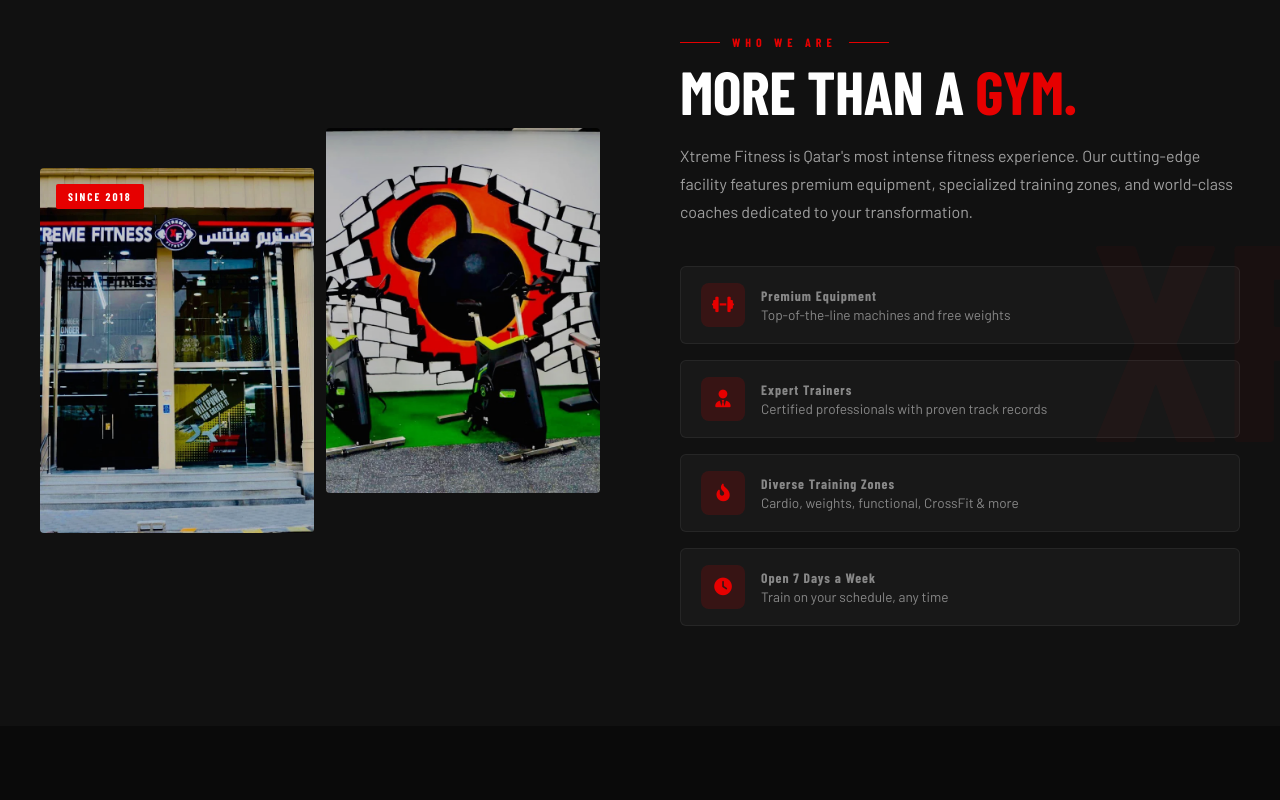
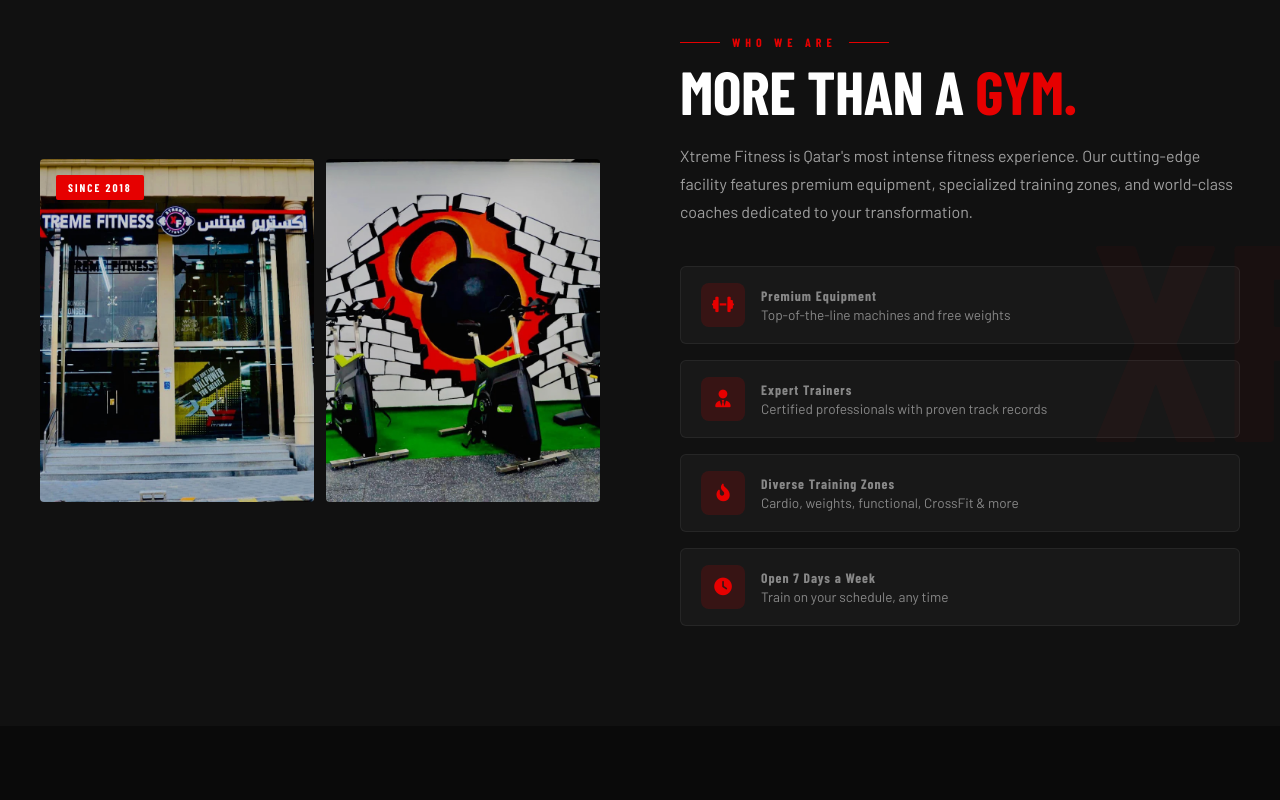
Before and after one commit to alilifts/xtreme-fitness, a plain HTML site: page index.html in a window 1280 px wide. Shown: the part 920-1720 px from the top of the page. Drawn offline with nearby package versions, Linux system fonts and the light colour scheme; a web font is replaced by a local one.

Commit message:
Fix: hero image clarity, align about section images from top

```diff
--- a/index.html
+++ b/index.html
@@ -273,7 +273,7 @@
     }
     .hero-bg {
       position: absolute; inset: 0;
-      background: url('assets/gym4.jpg') center/cover no-repeat;
+      background: url('assets/gym5.jpg') center/cover no-repeat;
       transform: scale(1.08);
       transition: transform 8s ease;
       filter: brightness(0.35);
@@ -517,7 +517,7 @@
     }
     .about-img {
       border-radius: 4px; overflow: hidden;
-      aspect-ratio: 3/4; position: relative;
+      aspect-ratio: 4/5; position: relative;
     }
     .about-img img {
       width: 100%; height: 100%; object-fit: cover;
@@ -525,7 +525,7 @@
       filter: brightness(0.85);
     }
     .about-img:hover img { transform: scale(1.05); filter: brightness(1); }
-    .about-img:first-child { margin-top: 40px; }
+    .about-img:first-child { margin-top: 0; }
     .about-img::after {
       content: '';
       position: absolute; inset: 0;
```
